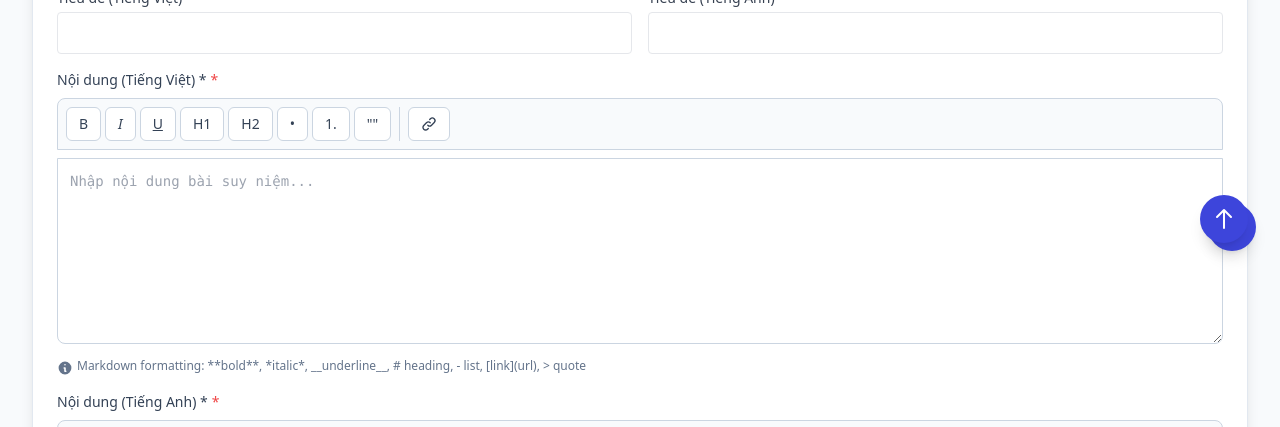
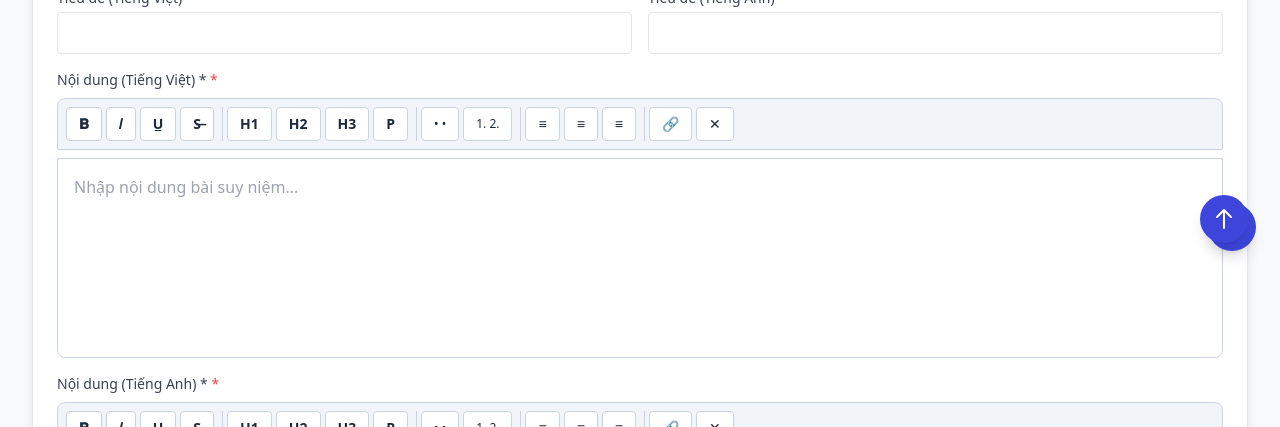
Before and after one commit to wilsonnguyen257/wilsonnguyen257.github.io, a React (Vite) app: page /admin in a window 1280 px wide. Shown: the part 525-952 px from the top of the page. Built offline with nearby package versions, Linux system fonts and the light colour scheme; no server answers; the database is empty.

Commit message:
Replace markdown editor with WYSIWYG visual editor - Word-like editing experience

```diff
--- /dev/null
+++ b/src/components/VisualEditor.tsx
@@ -0,0 +1,240 @@
+import { useRef, useEffect } from 'react';
+
+interface VisualEditorProps {
+  value: string;
+  onChange: (value: string) => void;
+  placeholder?: string;
+  label?: string;
+  required?: boolean;
+}
+
+export default function VisualEditor({
+  value,
+  onChange,
+  placeholder,
+  label,
+  required = false
+}: VisualEditorProps) {
+  const editorRef = useRef<HTMLDivElement>(null);
+  const isUpdatingRef = useRef(false);
+
+  // Update editor content when value changes externally
+  useEffect(() => {
+    if (editorRef.current && !isUpdatingRef.current) {
+      editorRef.current.innerHTML = value;
+    }
+  }, [value]);
+
+  const handleInput = () => {
+    if (editorRef.current) {
+      isUpdatingRef.current = true;
+      onChange(editorRef.current.innerHTML);
+      setTimeout(() => {
+        isUpdatingRef.current = false;
+      }, 0);
+    }
+  };
+
+  const execCommand = (command: string, value: string | undefined = undefined) => {
+    document.execCommand(command, false, value);
+    editorRef.current?.focus();
+    handleInput();
+  };
+
+  const insertLink = () => {
+    const url = prompt('Enter URL:');
+    if (url) {
+      execCommand('createLink', url);
+    }
+  };
+
+  const formatButtons = [
+    { icon: '𝐁', command: 'bold', title: 'Bold (Ctrl+B)' },
+    { icon: '𝐼', command: 'italic', title: 'Italic (Ctrl+I)' },
+    { icon: 'U̲', command: 'underline', title: 'Underline (Ctrl+U)' },
+    { icon: 'S̶', command: 'strikeThrough', title: 'Strikethrough' },
+  ];
+
+  const headingButtons = [
+    { label: 'H1', command: 'formatBlock', value: 'H1', title: 'Heading 1' },
+    { label: 'H2', command: 'formatBlock', value: 'H2', title: 'Heading 2' },
+    { label: 'H3', command: 'formatBlock', value: 'H3', title: 'Heading 3' },
+    { label: 'P', command: 'formatBlock', value: 'P', title: 'Paragraph' },
+  ];
+
+  const listButtons = [
+    { icon: '• •', command: 'insertUnorderedList', title: 'Bullet List' },
+    { icon: '1. 2.', command: 'insertOrderedList', title: 'Numbered List' },
+  ];
+
+  const alignButtons = [
+    { icon: '≡', command: 'justifyLeft', title: 'Align Left' },
+    { icon: '≡', command: 'justifyCenter', title: 'Align Center', style: 'text-center' },
+    { icon: '≡', command: 'justifyRight', title: 'Align Right', style: 'text-right' },
+  ];
+
+  return (
+    <div className="space-y-2">
+      {label && (
+        <label className="block text-sm font-medium text-gray-700 dark:text-gray-300">
+          {label} {required && <span className="text-red-500">*</span>}
+        </label>
+      )}
+
+      {/* Toolbar */}
+      <div className="bg-slate-100 dark:bg-slate-700 border border-slate-300 dark:border-slate-600 rounded-t-lg p-2 flex flex-wrap gap-1">
+        {/* Format buttons */}
+        <div className="flex gap-1 border-r border-slate-300 dark:border-slate-600 pr-2">
+          {formatButtons.map((btn) => (
+            <button
+              key={btn.command}
+              type="button"
+              onClick={() => execCommand(btn.command)}
+              title={btn.title}
+              className="px-3 py-1.5 text-sm font-semibold bg-white dark:bg-slate-800 hover:bg-slate-200 dark:hover:bg-slate-600 border border-slate-300 dark:border-slate-600 rounded transition-colors"
+            >
+              {btn.icon}
+            </button>
+          ))}
+        </div>
+
+        {/* Heading buttons */}
+        <div className="flex gap-1 border-r border-slate-300 dark:border-slate-600 pr-2">
+          {headingButtons.map((btn) => (
+            <button
+              key={btn.value}
+              type="button"
+              onClick={() => execCommand(btn.command, btn.value)}
+              title={btn.title}
+              className="px-3 py-1.5 text-sm font-semibold bg-white dark:bg-slate-800 hover:bg-slate-200 dark:hover:bg-slate-600 border border-slate-300 dark:border-slate-600 rounded transition-colors"
+            >
+              {btn.label}
+            </button>
+          ))}
+        </div>
+
+        {/* List buttons */}
+        <div className="flex gap-1 border-r border-slate-300 dark:border-slate-600 pr-2">
+          {listButtons.map((btn) => (
+            <button
+              key={btn.command}
+              type="button"
+              onClick={() => execCommand(btn.command)}
+              title={btn.title}
+              className="px-3 py-1.5 text-xs bg-white dark:bg-slate-800 hover:bg-slate-200 dark:hover:bg-slate-600 border border-slate-300 dark:border-slate-600 rounded transition-colors"
+            >
+              {btn.icon}
+            </button>
+          ))}
+        </div>
+
+        {/* Align buttons */}
+        <div className="flex gap-1 border-r border-slate-300 dark:border-slate-600 pr-2">
+          {alignButtons.map((btn) => (
+            <button
+              key={btn.command}
+              type="button"
+              onClick={() => execCommand(btn.command)}
+              title={btn.title}
+              className={`px-3 py-1.5 text-sm bg-white dark:bg-slate-800 hover:bg-slate-200 dark:hover:bg-slate-600 border border-slate-300 dark:border-slate-600 rounded transition-colors ${btn.style || ''}`}
+            >
+              {btn.icon}
+            </button>
+          ))}
+        </div>
+
+        {/* Link button */}
+        <button
+          type="button"
+          onClick={insertLink}
+          title="Insert Link"
+          className="px-3 py-1.5 text-sm bg-white dark:bg-slate-800 hover:bg-slate-200 dark:hover:bg-slate-600 border border-slate-300 dark:border-slate-600 rounded transition-colors"
+        >
+          🔗
+        </button>
+
+        {/* Clear formatting */}
+        <button
+          type="button"
+          onClick={() => execCommand('removeFormat')}
+          title="Clear Formatting"
+          className="px-3 py-1.5 text-sm bg-white dark:bg-slate-800 hover:bg-slate-200 dark:hover:bg-slate-600 border border-slate-300 dark:border-slate-600 rounded transition-colors"
+        >
+          ✕
+        </button>
+      </div>
+
+      {/* Editor */}
+      <div
+        ref={editorRef}
+        contentEditable
+        onInput={handleInput}
+        className="w-full min-h-[200px] p-4 border border-slate-300 dark:border-slate-600 rounded-b-lg bg-white dark:bg-slate-800 text-slate-900 dark:text-white focus:outline-none focus:ring-2 focus:ring-brand-500 dark:focus:ring-brand-400 overflow-auto"
+        data-placeholder={placeholder}
+        suppressContentEditableWarning
+      />
+
+      <style>{`
+        [contentEditable]:empty:before {
+          content: attr(data-placeholder);
+          color: #9ca3af;
+          pointer-events: none;
+          position: absolute;
+        }
+        [contentEditable] {
+          line-height: 1.6;
+        }
+        [contentEditable] h1 {
+          font-size: 2em;
+          font-weight: bold;
+          margin: 0.67em 0;
+        }
+        [contentEditable] h2 {
+          font-size: 1.5em;
+          font-weight: bold;
+          margin: 0.75em 0;
+        }
+        [contentEditable] h3 {
+          font-size: 1.17em;
+          font-weight: bold;
+          margin: 0.83em 0;
+        }
+        [contentEditable] p {
+          margin: 1em 0;
+        }
+        [contentEditable] ul, [contentEditable] ol {
+          margin: 1em 0;
+          padding-left: 2.5em;
+        }
+        [contentEditable] ul {
+          list-style-type: disc;
+        }
+        [contentEditable] ol {
+          list-style-type: decimal;
+        }
+        [contentEditable] li {
+          margin: 0.5em 0;
+        }
+        [contentEditable] a {
+          color: #3b82f6;
+          text-decoration: underline;
+        }
+        [contentEditable] strong, [contentEditable] b {
+          font-weight: bold;
+        }
+        [contentEditable] em, [contentEditable] i {
+          font-style: italic;
+        }
+        [contentEditable] u {
+          text-decoration: underline;
+        }
+        [contentEditable] strike, [contentEditable] s {
+          text-decoration: line-through;
+        }
+        .dark [contentEditable] a {
+          color: #60a5fa;
+        }
+      `}</style>
+    </div>
+  );
+}
--- a/src/pages/AdminEvents.tsx
+++ b/src/pages/AdminEvents.tsx
@@ -5,7 +5,7 @@ import type { Event } from '../types/content';
 import { getJson, saveJson } from '../lib/storage';
 import { IS_FIREBASE_CONFIGURED, storage as fbStorage } from '../lib/firebase';
 import { ref, uploadBytes, getDownloadURL, deleteObject } from 'firebase/storage';
-import RichTextEditor from '../components/RichTextEditor';
+import VisualEditor from '../components/VisualEditor';
 
 const AdminEvents = () => {
   const { language } = useLanguage();
@@ -527,22 +527,20 @@ const AdminEvents = () => {
             </div>
 
             <div className="md:col-span-2">
-              <RichTextEditor
+              <VisualEditor
                 label={language === 'vi' ? 'Nội dung (Tiếng Việt)' : 'Content (Vietnamese)'}
                 value={formData.contentVi}
-                onChange={(value) => setFormData(prev => ({ ...prev, contentVi: value }))}
+                onChange={(value: string) => setFormData(prev => ({ ...prev, contentVi: value }))}
                 placeholder={language === 'vi' ? 'Nhập nội dung sự kiện...' : 'Enter event content...'}
-                rows={6}
               />
             </div>
 
             <div className="md:col-span-2">
-              <RichTextEditor
+              <VisualEditor
                 label={language === 'vi' ? 'Nội dung (Tiếng Anh)' : 'Content (English)'}
                 value={formData.contentEn}
-                onChange={(value) => setFormData(prev => ({ ...prev, contentEn: value }))}
+                onChange={(value: string) => setFormData(prev => ({ ...prev, contentEn: value }))}
                 placeholder={language === 'vi' ? 'Nhập nội dung sự kiện...' : 'Enter event content...'}
-                rows={6}
               />
             </div>
           </div>
--- a/src/pages/AdminReflections.tsx
+++ b/src/pages/AdminReflections.tsx
@@ -4,7 +4,7 @@ import { v4 as uuidv4 } from 'uuid';
 import { useLanguage } from '../contexts/LanguageContext';
 import type { FilterState, DeleteConfirmState, ReflectionFormData, Reflection } from '../types/content';
 import { subscribeJson, saveJson } from '../lib/storage';
-import RichTextEditor from '../components/RichTextEditor';
+import VisualEditor from '../components/VisualEditor';
 
 // Types moved to shared file: src/types/content.ts
 
@@ -369,22 +369,20 @@ const AdminReflections: React.FC = () => {
                 <input type="text" name="title.en" value={formData.title.en} onChange={handleInputChange} className="w-full p-2 border rounded dark:bg-slate-700 dark:border-slate-600 dark:text-white" required />
               </div>
               <div className="md:col-span-2">
-                <RichTextEditor
+                <VisualEditor
                   label={language === 'vi' ? 'Nội dung (Tiếng Việt) *' : 'Content (Vietnamese) *'}
                   value={formData.content.vi}
-                  onChange={(value) => setFormData(prev => ({ ...prev, content: { ...prev.content, vi: value } }))}
+                  onChange={(value: string) => setFormData(prev => ({ ...prev, content: { ...prev.content, vi: value } }))}
                   placeholder={language === 'vi' ? 'Nhập nội dung bài suy niệm...' : 'Enter reflection content...'}
-                  rows={8}
                   required
                 />
               </div>
               <div className="md:col-span-2">
-                <RichTextEditor
+                <VisualEditor
                   label={language === 'vi' ? 'Nội dung (Tiếng Anh) *' : 'Content (English) *'}
                   value={formData.content.en}
-                  onChange={(value) => setFormData(prev => ({ ...prev, content: { ...prev.content, en: value } }))}
+                  onChange={(value: string) => setFormData(prev => ({ ...prev, content: { ...prev.content, en: value } }))}
                   placeholder={language === 'vi' ? 'Nhập nội dung bài suy niệm...' : 'Enter reflection content...'}
-                  rows={8}
                   required
                 />
               </div>
```
